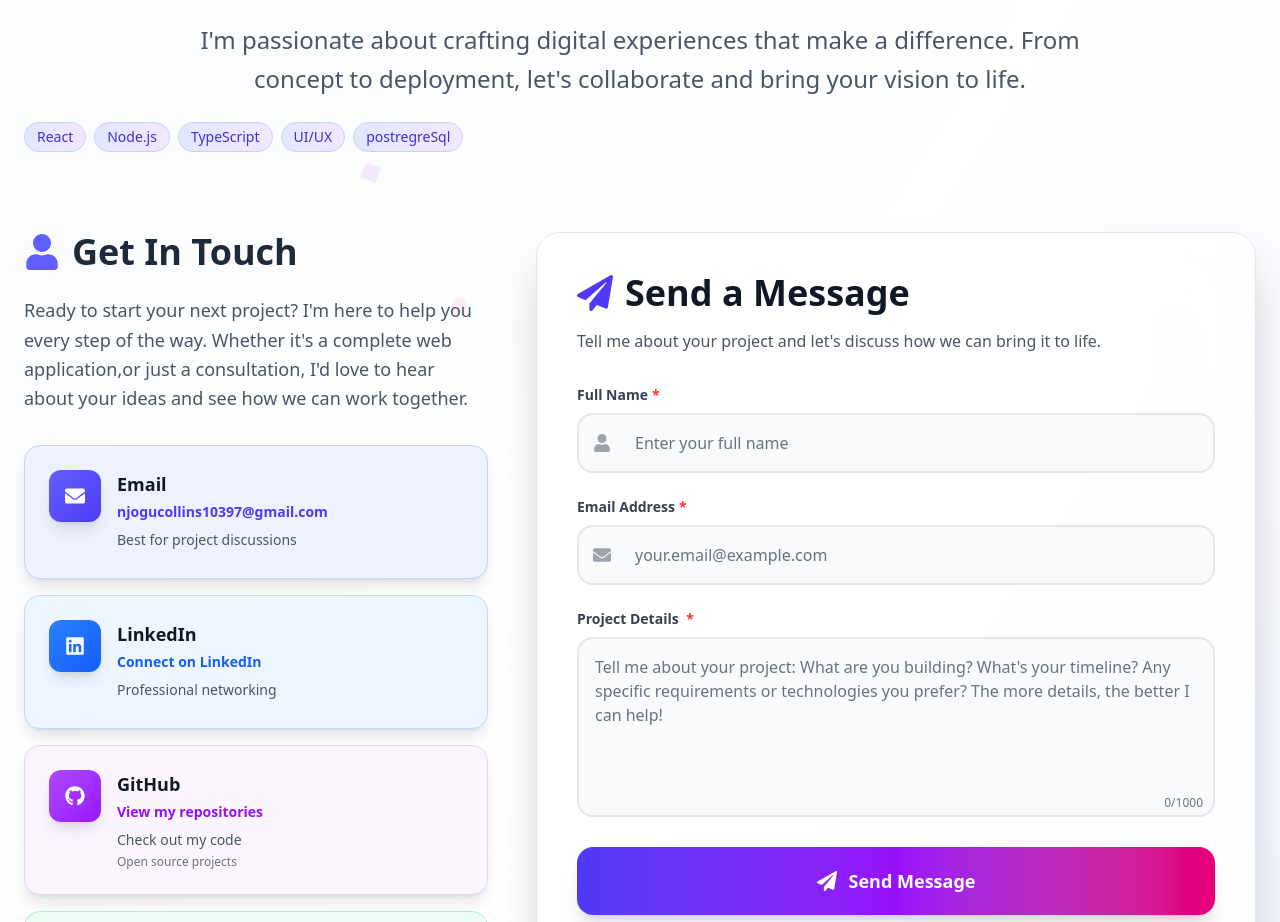
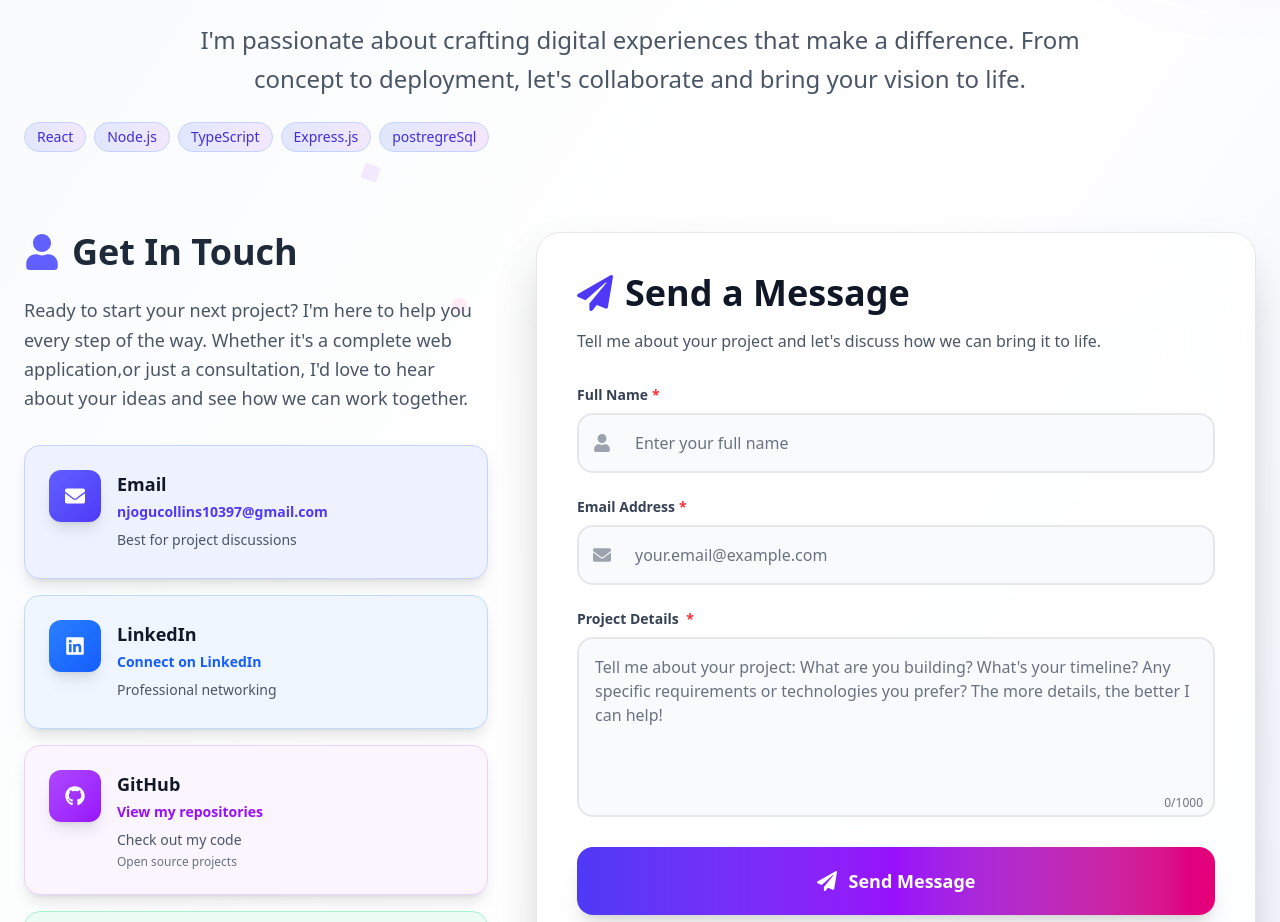
Before and after one commit to collins254collo/collins, a React (Vite) app: page / in a window 1280 px wide. Shown: the part 3100-4022 px from the top of the page. Built offline with nearby package versions, Linux system fonts and the light colour scheme.

Commit message:
fixing contact

```diff
--- a/src/components/contact.jsx
+++ b/src/components/contact.jsx
@@ -155,7 +155,7 @@ const FloatingElements = () => {
 
 // Skill tags component
 const SkillTags = () => {
-  const skills = ['React', 'Node.js', 'TypeScript',  'UI/UX', 'postregreSql'];
+  const skills = ['React', 'Node.js', 'TypeScript',  'Express.js', 'postregreSql'];
 
   return (
     <motion.div
@@ -274,7 +274,7 @@ const Contact = () => {
 
       // Success state
       setLoading(false);
-      addNotification('success', 'Message Sent! 🎉', "I'll get back to you within 24 hours");
+      addNotification('success', 'Message Sent! ', "I'll get back to you within 24 hours");
 
       // Reset form
       setFormData({ name: "", email: "", message: "" });
--- a/src/components/home.jsx
+++ b/src/components/home.jsx
@@ -57,8 +57,7 @@ const Home = () => {
       "Full-Stack Engineer",
       "React & Next.js Developer",
       "AI Integration Specialist",
-      "Cloud Solutions Architect",
-      "Performance Expert"
+      "Cloud Solutions Architect"
     ],
     autoStart: true,
     loop: true,
--- a/src/components/projects.jsx
+++ b/src/components/projects.jsx
@@ -78,7 +78,7 @@ import {
       ],
       impact:
         "Improved customer experience by automating inquiries, reducing manual workload, and ensuring 24/7 availability for users.",
-      github: "https://github.com/Collins254collo",
+      github: "https://github.com/collins254collo/colmantechsavvy",
       live: "https://colman-client.vercel.app/",
     },
   ];
```
